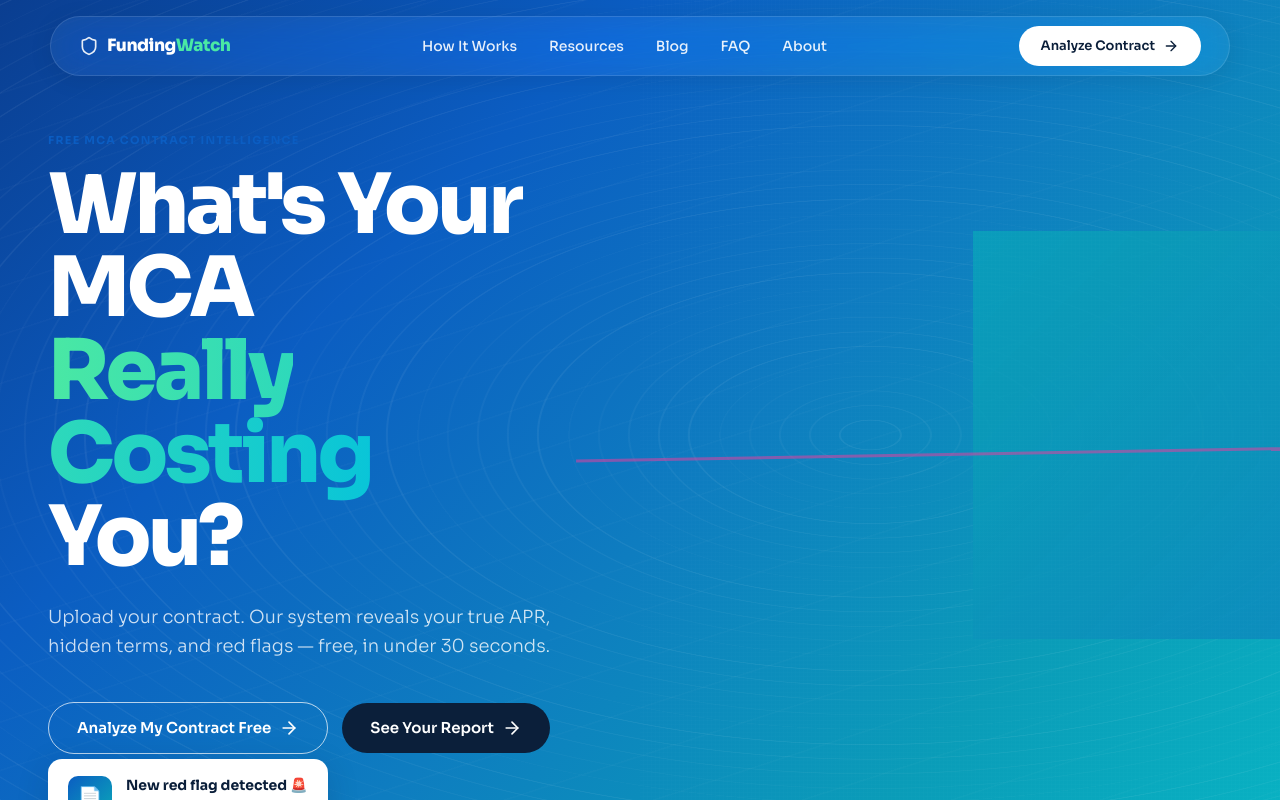
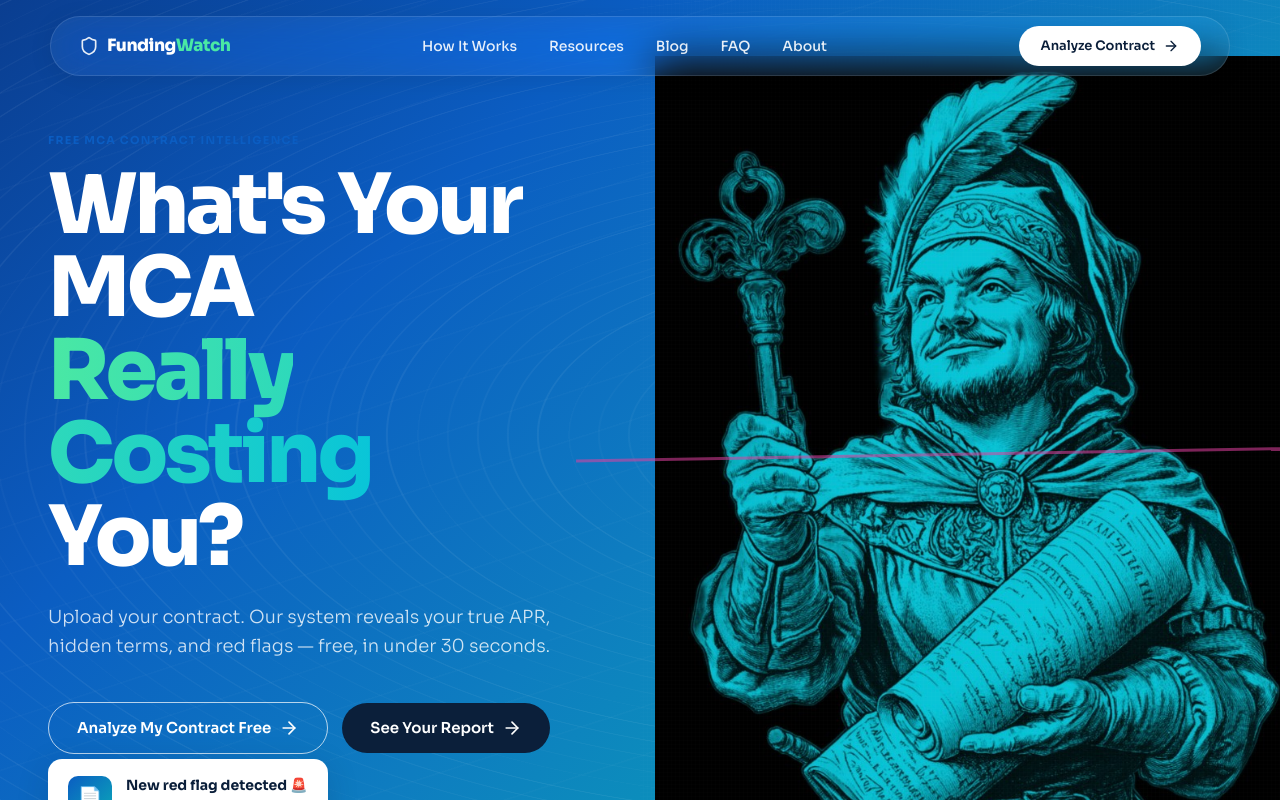
Before and after one commit to tchogorian/fundingwatch, a Next.js app: page / in a window 1280 px wide. Shown: the top 800 px of the page. Built offline with nearby package versions, Linux system fonts and the light colour scheme.

Commit message:
design update

```diff
--- a/src/app/globals.css
+++ b/src/app/globals.css
@@ -327,6 +327,7 @@ h3 {
   color: #6b7280;
 }
 /* Hero illustration — seamless layer on the hero (no box, Plaid-style) */
+/* Every parent of the img is transparent so only the hero section keeps its gradient */
 .hero-illustration-layer {
   position: absolute;
   top: 0;
@@ -335,6 +336,8 @@ h3 {
   left: 50%;
   z-index: 1;
   pointer-events: none;
+  background: transparent !important;
+  background-color: transparent !important;
 }
 @media (max-width: 1024px) {
   .hero-illustration-layer {
@@ -342,20 +345,16 @@ h3 {
   }
 }
 .hero-illustration-img {
+  background: transparent;
+  mix-blend-mode: normal;
+  filter: none;
+  opacity: 1;
   position: absolute;
-  inset: 0;
-  /* Use PNG as mask so transparency is preserved (filters would turn transparent pixels black) */
-  background: linear-gradient(135deg, rgba(8, 181, 196, 0.85) 0%, rgba(10, 156, 184, 0.9) 50%, rgba(14, 125, 192, 0.85) 100%);
-  mask-image: url("/images/robin-hood.png");
-  mask-size: 48% auto;
-  mask-position: 100% 50%;
-  mask-repeat: no-repeat;
-  mask-mode: alpha;
-  -webkit-mask-image: url("/images/robin-hood.png");
-  -webkit-mask-size: 48% auto;
-  -webkit-mask-position: 100% 50%;
-  -webkit-mask-repeat: no-repeat;
-  opacity: 0.95;
+  right: 0;
+  bottom: 0;
+  height: 92%;
+  width: auto;
+  object-fit: contain;
 }
 /* Stitched texture overlay — very subtle */
 .hero-illustration-stitch {
--- a/src/components/Hero.tsx
+++ b/src/components/Hero.tsx
@@ -14,12 +14,12 @@ export default function Hero() {
 
   return (
     <section className="hero relative min-h-screen overflow-hidden" aria-label="Hero">
-      {/* Illustration as seamless layer on the hero — no box, blends into gradient (Plaid-style) */}
+      {/* Illustration: img + wrapper divs (all wrappers transparent so hero gradient shows) */}
       <div className="hero-illustration-layer" aria-hidden="true">
-        <div
+        <img
+          src="/images/robin-hood-teal.png"
+          alt=""
           className="hero-illustration-img"
-          role="img"
-          aria-label="Decorative illustration"
         />
         <div className="hero-illustration-stitch" aria-hidden="true" />
       </div>
```
Also changed, not shown: public/images/robin-hood-teal.png (added).
